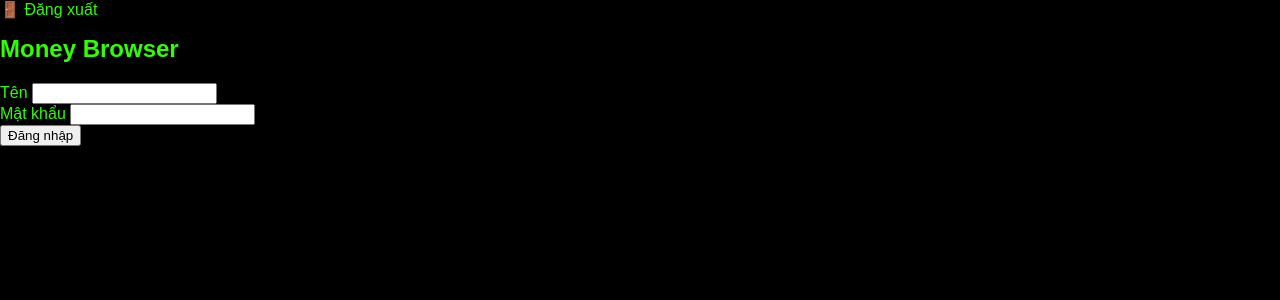
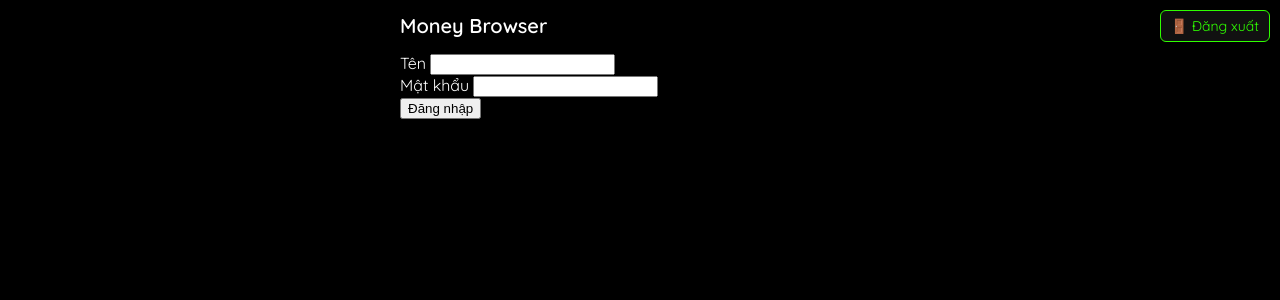
Before and after one commit to ahokx2/moneyBrowser, a Flask app: template templates/login.html in a window 1280 px wide. Shown: the top 300 px of the page. Run offline with Flask 3, Linux system fonts and the light colour scheme; the template is opened without the code that fills it, so the values that code supplies are empty.

Commit message:
Add files via upload

```diff
--- a/static/css/style.css
+++ b/static/css/style.css
@@ -1,25 +1,40 @@
+@import url('https://fonts.googleapis.com/css2?family=Quicksand:wght@400;600&display=swap');
+
 body {
   margin: 0;
-  font-family: Arial, sans-serif;
+  font-family: 'Quicksand', sans-serif;
   background-color: #000000;
-  color: #2fff00;
+  color: #ffffff;
   padding-bottom: 60px; /* Đảm bảo nội dung không bị che bởi toolbar */
+  max-width: 480px;  /* Kích thước tương đương iPhone */
+  margin: 0 auto;
 }
 
 .container {
-  max-width: 1200px;
-  margin: 0 auto;
-  padding: 20px;
+  padding: 10px;
 }
 
 h1 {
-  font-size: 24px;
-  margin-bottom: 20px;
+  font-size: 20px;
+  margin-bottom: 15px;
 }
 
 p {
-  font-size: 16px;
-  line-height: 1.5;
+  font-size: 12px;
+  /* line-height: 1.5; */
+}
+
+.logout-btn {
+  position: absolute;
+  top: 10px;
+  right: 10px;
+  color: #2fff00;
+  font-size: 14px;
+  background: #111;
+  padding: 6px 10px;
+  border-radius: 6px;
+  border: 1px solid #2fff00;
+  cursor: pointer;
 }
 
 .container {
@@ -74,11 +89,11 @@ p {
 }
 
 .giao-dich.chuyendoi .so-tien {
-  color: #ffcc00;
+  color: #5148fc;
 }
 
 .giao-dich.chuyendoi {
-  color: #ffcc00;
+  color: #5148fc;
 }
 
 .toolbar {
@@ -97,6 +112,10 @@ p {
 }
 
 .table_phan_tram_nguon_tien{
+  color : #ffffff;
+}
+
+.table_tich_luy{
   color : #ffffff;
 }
 
```
